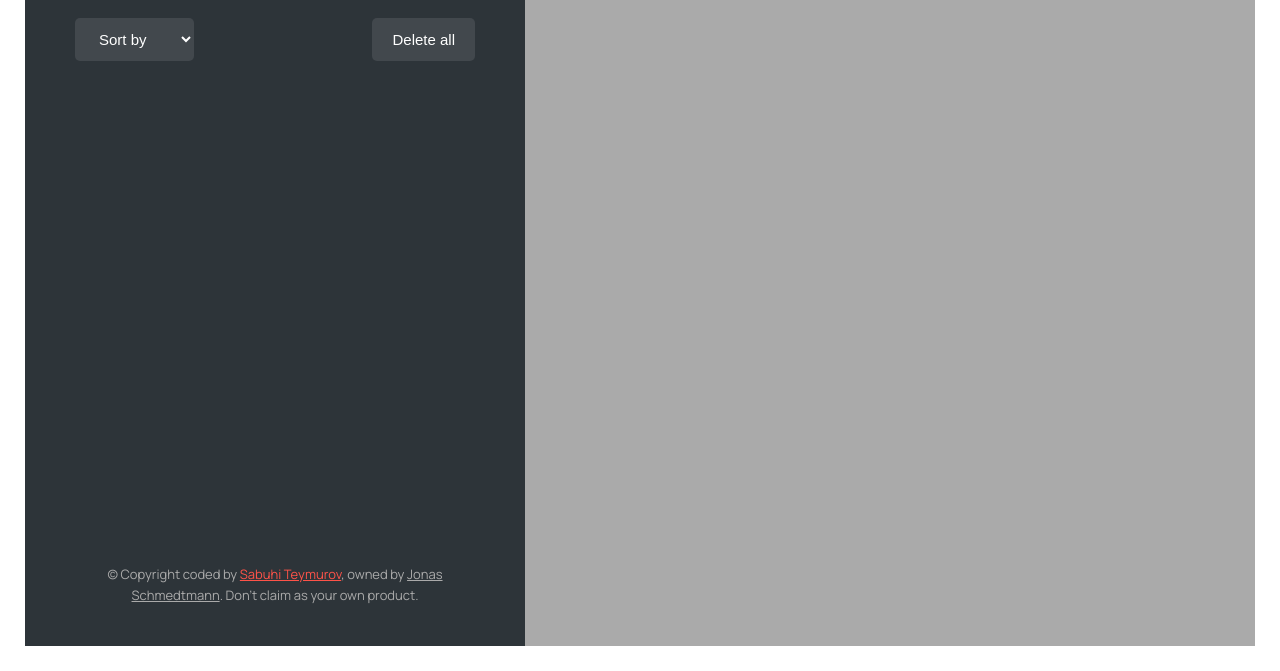
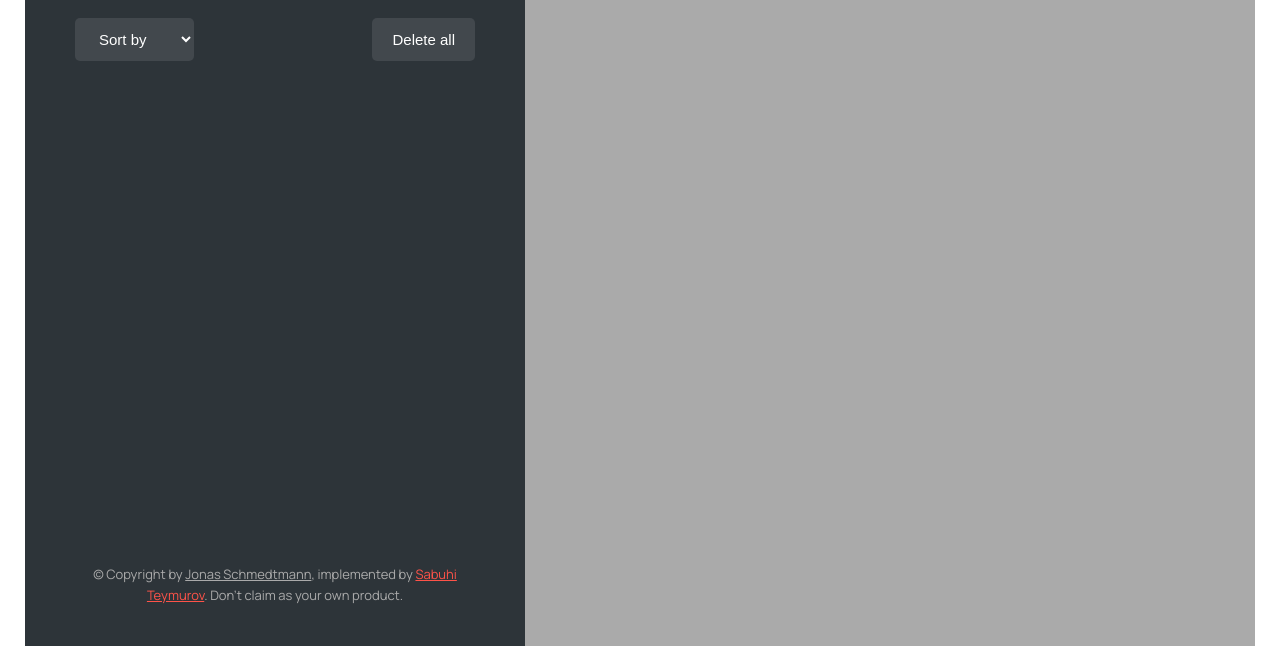
Before and after one commit to sabuhiteymurov/Mapty, a website built with Parcel: page index.html in a window 1280 px wide. Shown: the part 129-800 px from the top of the page. Built offline with nearby package versions, Linux system fonts and the light colour scheme; no server answers.

Commit message:
Update copyright description

```diff
--- a/index.html
+++ b/index.html
@@ -148,18 +148,18 @@
       </ul>
 
       <p class="copyright">
-        &copy; Copyright coded by
+        &copy; Copyright by
+        <a
+          class="twitter-link"
+          target="_blank"
+          href="https://twitter.com/jonasschmedtman"
+          >Jonas Schmedtmann</a
+        >, implemented by
         <a
           class="github-link"
           target="_blank"
           href="https://github.com/sabuhiteymurov"
           >Sabuhi Teymurov</a
-        >, owned by
-        <a
-          class="twitter-link"
-          target="_blank"
-          href="https://twitter.com/jonasschmedtman"
-          >Jonas Schmedtmann</a
         >. Don't claim as your own product.
       </p>
     </div>
```
Also changed, not shown: 1 other file.
